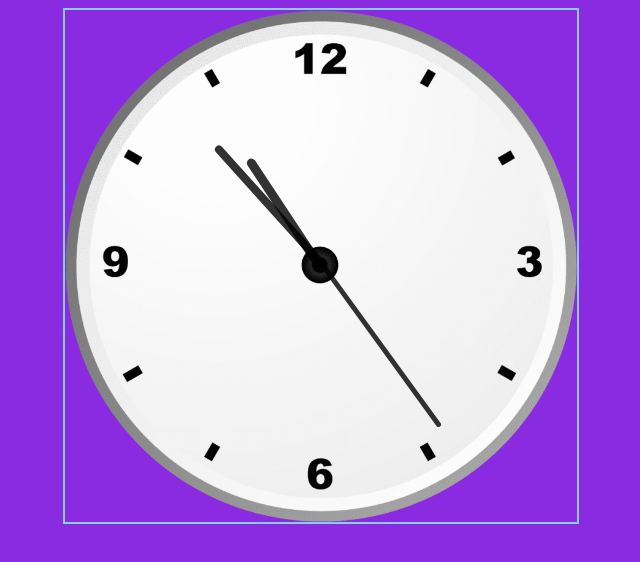
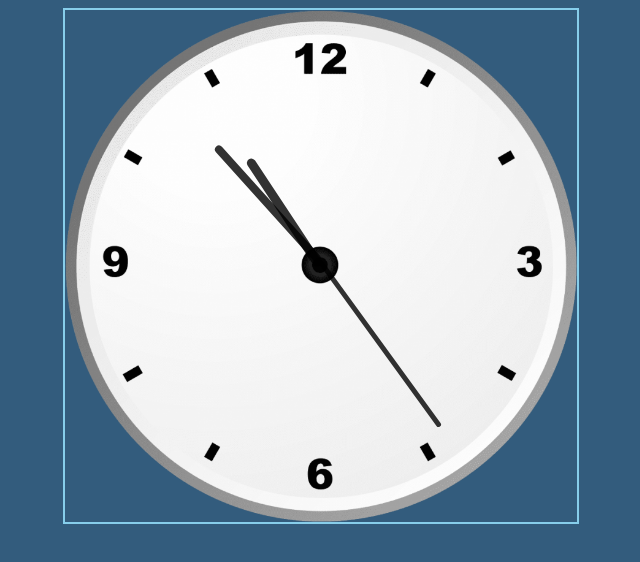
Before and after one commit to Sibuuu07/clock-with-js, a plain HTML site: page index.html in a window 1280 px wide. Shown: the whole page, without its empty margins (319-959 px from the left). Drawn offline with Linux system fonts and the light colour scheme.

Commit message:
Update index.css

```diff
--- a/index.css
+++ b/index.css
@@ -1,5 +1,5 @@
 body{
-  background-color: blueviolet;
+  background-color: #335C7D;
 }
 #clockContainer{
   position: relative;
```
